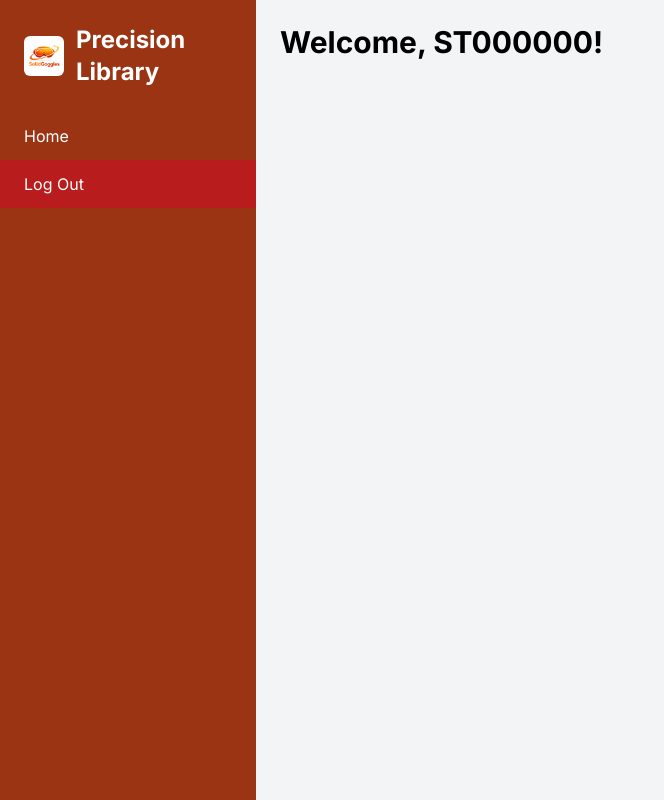
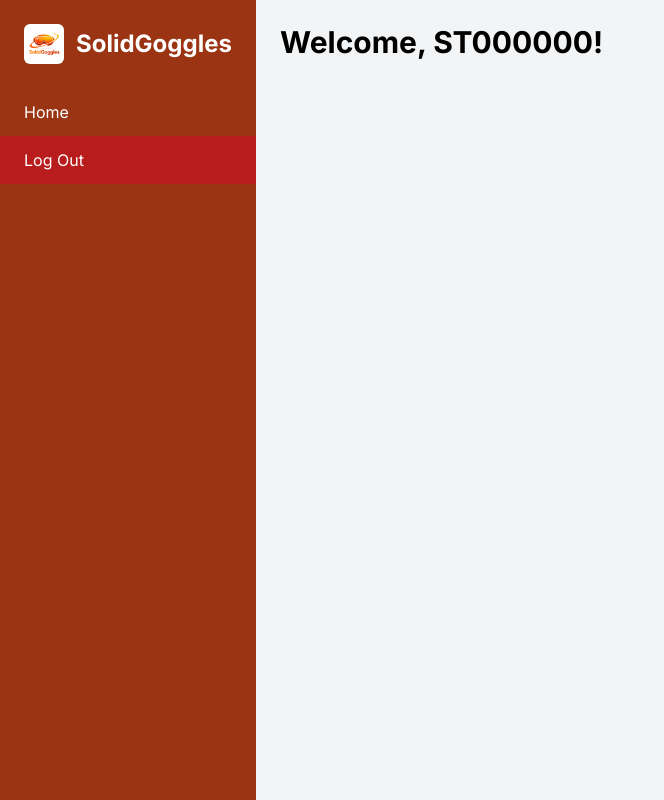
Before and after one commit to SibusiZW/solid-goggles, a Django app: page / in a window 1280 px wide. Shown: the whole page, without its empty margins (0-664 px from the left). Run offline with Django 5.2, Linux system fonts and the light colour scheme; a user stored in the database is signed in; some libraries are stand-ins or nearby versions.

Commit message:
edited sidebar

```diff
--- a/core/templates/base.html
+++ b/core/templates/base.html
@@ -4,7 +4,7 @@
 <head>
     <meta charset="UTF-8">
     <meta name="viewport" content="width=device-width, initial-scale=1.0">
-    <title>Precision Library</title>
+    <title>SolidGoggles</title>
     <!-- Tailwind CDN -->
     <script src="https://cdn.tailwindcss.com"></script>
     <link rel="preconnect" href="https://fonts.googleapis.com">
@@ -24,7 +24,7 @@
         <!-- Logo + App Name -->
         <div class="flex items-center p-6 gap-3">
             <img src="{% static 'core/logo.jpg' %}" alt="Logo" class="h-10 w-10 rounded-md">
-            <span class="text-2xl font-bold">Precision Library</span>
+            <span class="text-2xl font-bold">SolidGoggles</span>
         </div>
 
         <nav class="flex-1">
```
